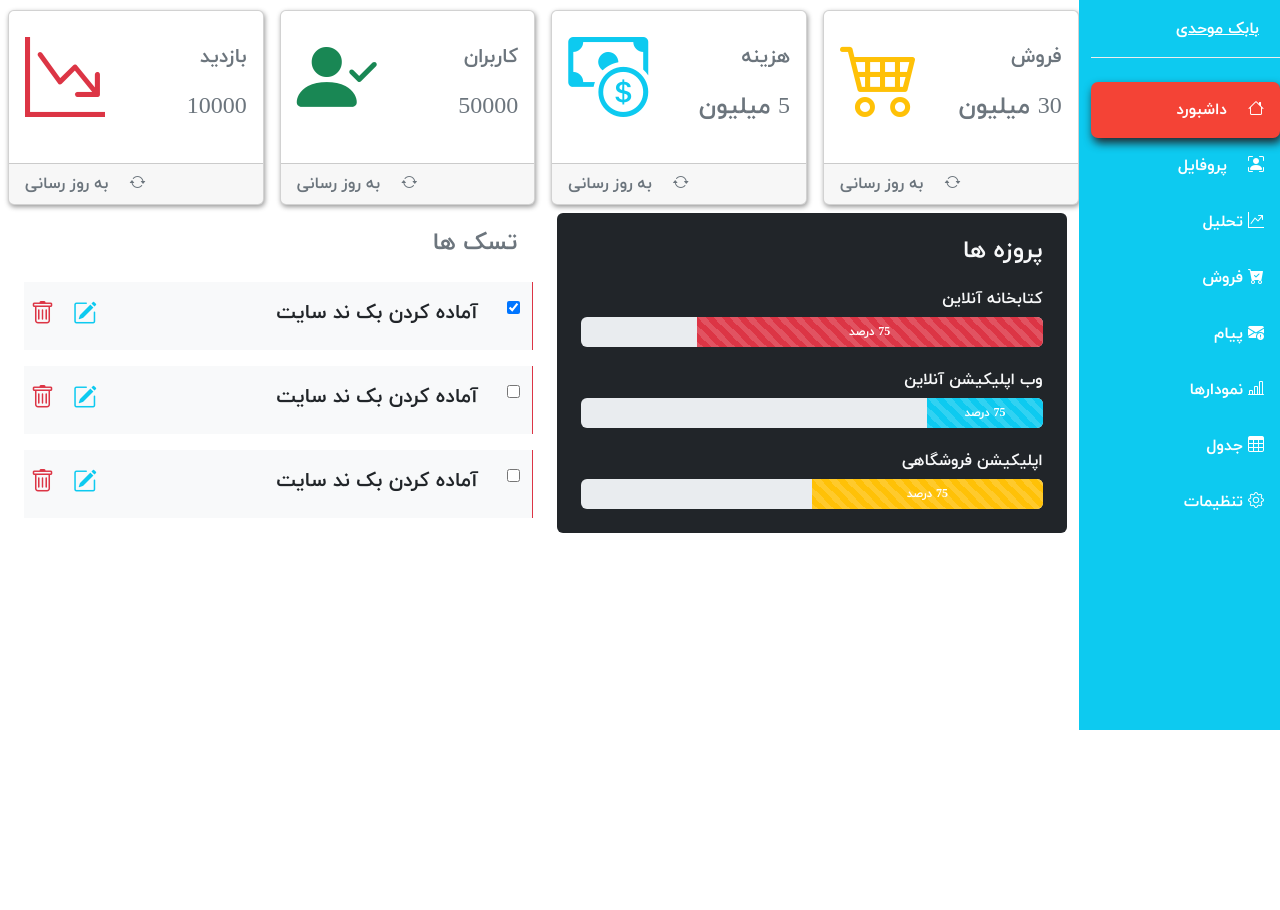
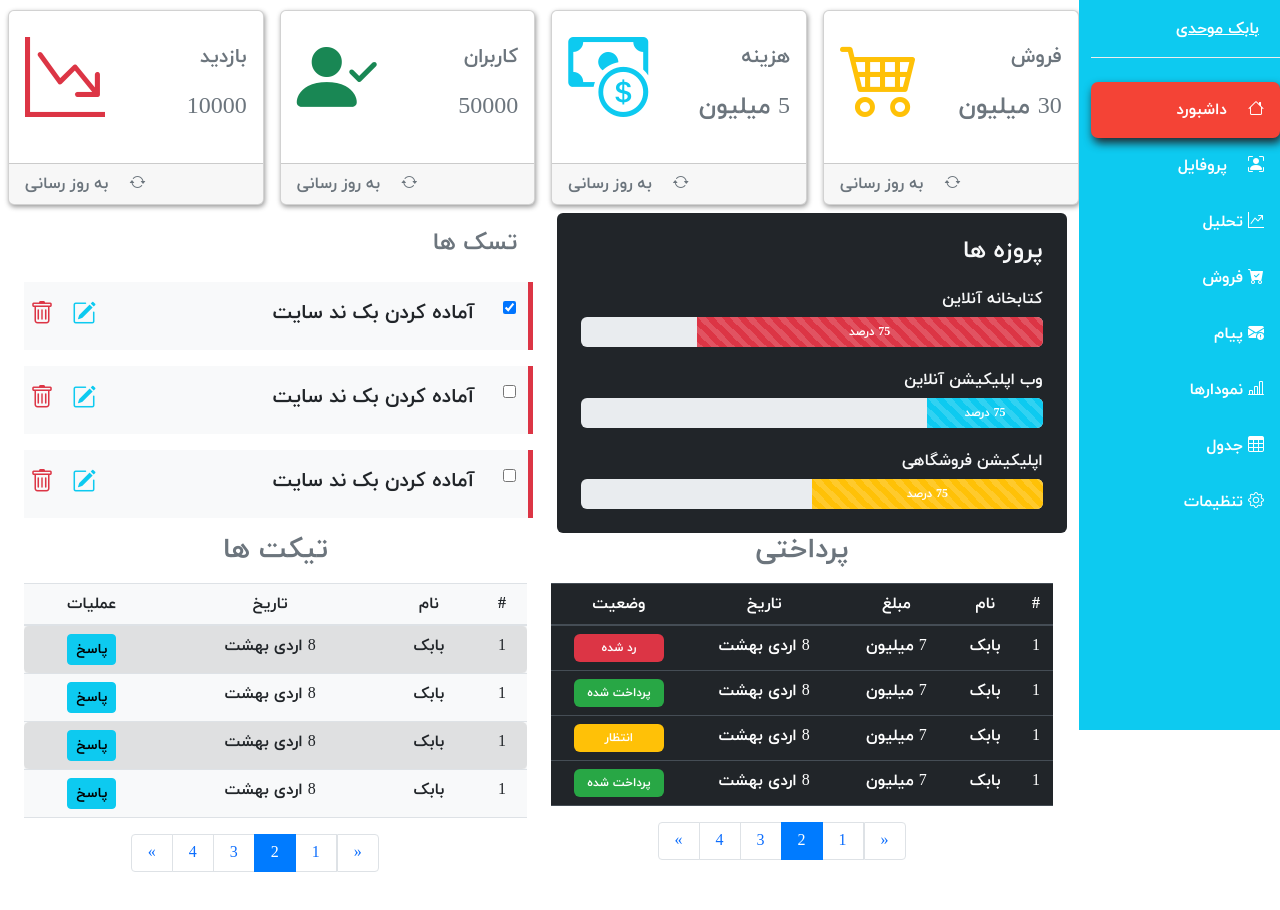
Before and after one commit to BabakMovahhedi/Panel-Admin, a plain HTML site: page index.html in a window 1280 px wide. Shown: the part 70-980 px from the top of the page. Before the commit the page ends 800 px from the top, so only its background shows below. Drawn offline with nearby package versions, Linux system fonts and the light colour scheme.

Commit message:
tables add

```diff
--- a/index.html
+++ b/index.html
@@ -27,7 +27,7 @@
         <span class="navbar-toggler-icon"></span>
       </button>
       <div class="collapse navbar-collapse" id="mynav">
-        <div class="container-fluid">
+        <div class="container-xxl ">
           <div class="row">
             <div class="col-xl-2 col-lg-3 col-md-4 sidebar fixed-top bg-info">
               <a
@@ -279,7 +279,7 @@
         <h4 class="text-muted p-3 mb-2"> تسک ها</h4>
         <!-- Task  -->
         <div class="container-fluid bg-light">
-          <div class="row py-3 mb-3 align-content-center border-end border-danger">
+          <div class="row py-3 mb-3 align-content-center border-5 border-end border-danger">
             <div class="col-1">
               <input   type="checkbox" checked>
             </div>
@@ -301,7 +301,7 @@
           </div>
         </div>
         <div class="container-fluid bg-light">
-          <div class="row py-3 mb-3 align-content-center border-end border-danger">
+          <div class="row py-3 mb-3 align-content-center border-5 border-end border-danger">
             <div class="col-1">
               <input type="checkbox" >
             </div>
@@ -323,7 +323,7 @@
           </div>
         </div>
         <div class="container-fluid bg-light">
-          <div class="row py-3 mb-3 align-content-center border-end border-danger">
+          <div class="row py-3 mb-3 align-content-center border-5 border-end border-danger">
             <div class="col-1">
               <input type="checkbox" >
             </div>
@@ -353,6 +353,163 @@
 
 </section>
 
+    <!-- Tables  -->
+
+<section>
+  <div class="container-fluid">
+    <div class="row mb-5 mr-1">
+      <div class="col-xl-10 col-lg-9 col-md-8 mr-auto">
+        <div class="row">
+          <div class="col-lg-6 mb-5 mb-lg-0 ">
+            <!-- Table  -->
+            <h3 class="text-muted text-center mb-3 " >پرداختی</h3>
+            <table class="table table-dark table-hover text-center ">
+              <thead>
+                <tr>
+                  <th>#</th>
+                  <th>نام</th>
+                  <th>مبلغ</th>
+                  <th>تاریخ</th>
+                  <th>وضعیت</th>
+                </tr>
+              </thead>
+              <tbody>
+                <tr>
+                  <td>1</td>
+                  <td>بابک</td>
+                  <td> 7 میلیون</td>
+                  <td>8 اردی بهشت</td>
+                  <td>
+                    <span class="badge badge-danger py-2 w-75">رد شده</span>
+                  </td>
+                </tr>
+                <tr>
+                  <td>1</td>
+                  <td>بابک</td>
+                  <td> 7 میلیون</td>
+                  <td>8 اردی بهشت</td>
+                  <td>
+                    <span class="badge badge-success py-2 w-75">پرداخت شده</span>
+                  </td>
+                </tr>
+                <tr>
+                  <td>1</td>
+                  <td>بابک</td>
+                  <td> 7 میلیون</td>
+                  <td>8 اردی بهشت</td>
+                  <td>
+                    <span class="badge badge-warning py-2 w-75"> انتظار</span>
+                  </td>
+                </tr>
+                <tr>
+                  <td>1</td>
+                  <td>بابک</td>
+                  <td> 7 میلیون</td>
+                  <td>8 اردی بهشت</td>
+                  <td>
+                    <span class="badge badge-success py-2 w-75">پرداخت شده</span>
+                  </td>
+                </tr>
+              </tbody>
+            </table>
+            <!-- pagination  -->
+            <ul class="pagination justify-content-center">
+              <li class="page-item">
+                <a href="" class="page-link py-2 px-3">&laquo;</a>
+              </li>
+              <li class="page-item">
+                <a href="" class="page-link py-2 px-3">1</a>
+              </li>
+              <li class="page-item active" >
+                <a href="" class="page-link py-2 px-3" >2</a>
+              </li>
+              <li class="page-item">
+                <a href="" class="page-link py-2 px-3">3</a>
+              </li>
+              <li class="page-item">
+                <a href="" class="page-link py-2 px-3">4</a>
+              </li>
+              <li class="page-item">
+                <a href="" class="page-link py-2 px-3">&raquo;</a>
+              </li>
+            </ul>
+          </div>
+          <div class="col-lg-6">
+            <!-- Table  -->
+            <h3 class="text-muted text-center mb-3 " >تیکت ها</h3>
+            <table class="table table-striped bg-light text-center ">
+              <thead>
+                <tr>
+                  <th>#</th>
+                  <th>نام</th>
+                  <th>تاریخ</th>
+                  <th>عملیات</th>
+                </tr>
+              </thead>
+              <tbody>
+                <tr>
+                  <td>1</td>
+                  <td>بابک</td>
+                  <td>8 اردی بهشت</td>
+                  <td>
+                   <button class="btn btn-info btn-sm">پاسخ</button>
+                  </td>
+                </tr>
+                <tr>
+                  <td>1</td>
+                  <td>بابک</td>
+                  <td>8 اردی بهشت</td>
+                  <td>
+                   <button class="btn btn-info btn-sm">پاسخ</button>
+                  </td>
+                </tr>
+                <tr>
+                  <td>1</td>
+                  <td>بابک</td>
+                  <td>8 اردی بهشت</td>
+                  <td>
+                   <button class="btn btn-info btn-sm">پاسخ</button>
+                  </td>
+                </tr>
+                <tr>
+                  <td>1</td>
+                  <td>بابک</td>
+                  <td>8 اردی بهشت</td>
+                  <td>
+                   <button class="btn btn-info btn-sm">پاسخ</button>
+                  </td>
+                </tr>
+
+
+              </tbody>
+            </table>
+            <!-- pagination  -->
+            <ul class="pagination justify-content-center">
+              <li class="page-item">
+                <a href="" class="page-link py-2 px-3">&laquo;</a>
+              </li>
+              <li class="page-item">
+                <a href="" class="page-link py-2 px-3">1</a>
+              </li>
+              <li class="page-item active" >
+                <a href="" class="page-link py-2 px-3" >2</a>
+              </li>
+              <li class="page-item">
+                <a href="" class="page-link py-2 px-3">3</a>
+              </li>
+              <li class="page-item">
+                <a href="" class="page-link py-2 px-3">4</a>
+              </li>
+              <li class="page-item">
+                <a href="" class="page-link py-2 px-3">&raquo;</a>
+              </li>
+            </ul>
+          </div>
+        </div>
+      </div>
+    </div>
+  </div>
+</section>
 
 
 
```
